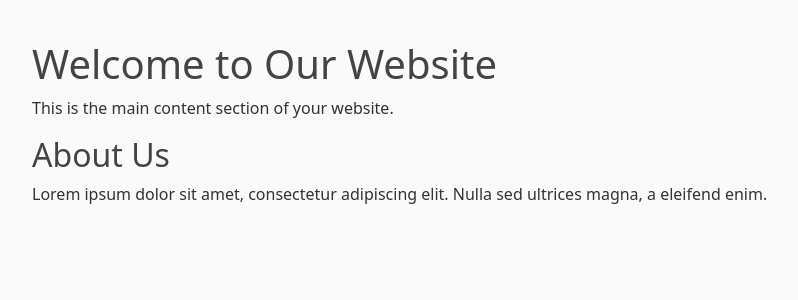
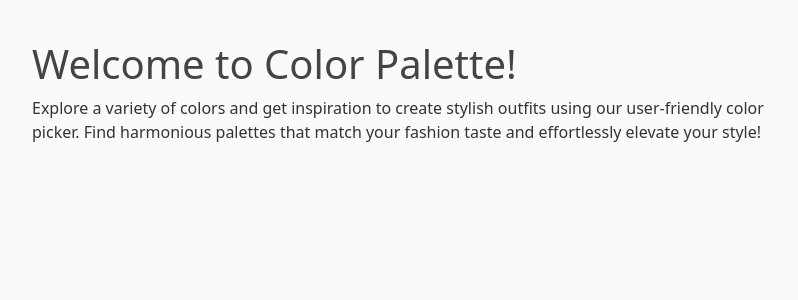
Before and after one commit to Veneloo/Color-Palette, a Flask app: page / in a window 1280 px wide. Shown: the part 56-356 px from the top of the page, without its empty margins (50-848 px from the left). Run offline with Flask 3, Linux system fonts and the light colour scheme.

Commit message:
added to home page

```diff
--- a/templates/welcome.html
+++ b/templates/welcome.html
@@ -1,8 +1,9 @@
 
 {% extends "layoutt.html" %}
 {% block content %}
-    <h1>Welcome to Our Website</h1>
-    <p>This is the main content section of your website.</p>
-    <h2>About Us</h2>
-    <p>Lorem ipsum dolor sit amet, consectetur adipiscing elit. Nulla sed ultrices magna, a eleifend enim.</p>
+    <h1>Welcome to Color Palette!</h1>
+    <p>
+        Explore a variety of colors and get inspiration to create stylish outfits
+        using our user-friendly color picker. Find harmonious palettes that
+        match your fashion taste and effortlessly elevate your style!</p>
 {% endblock content %}
```
